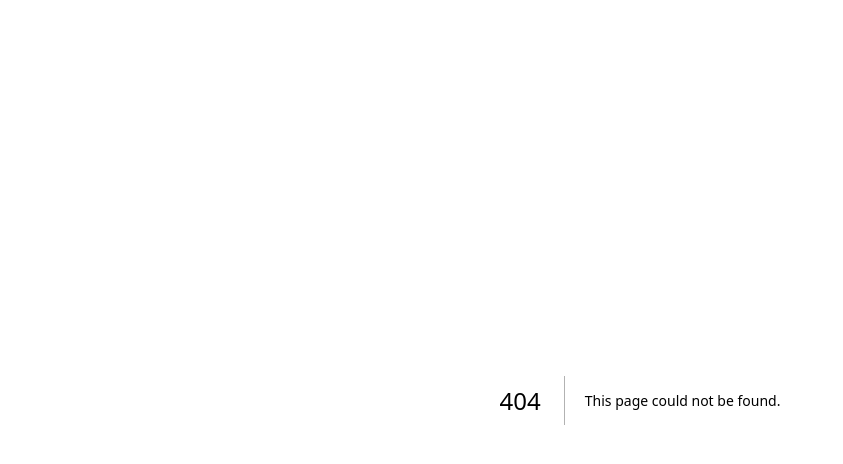
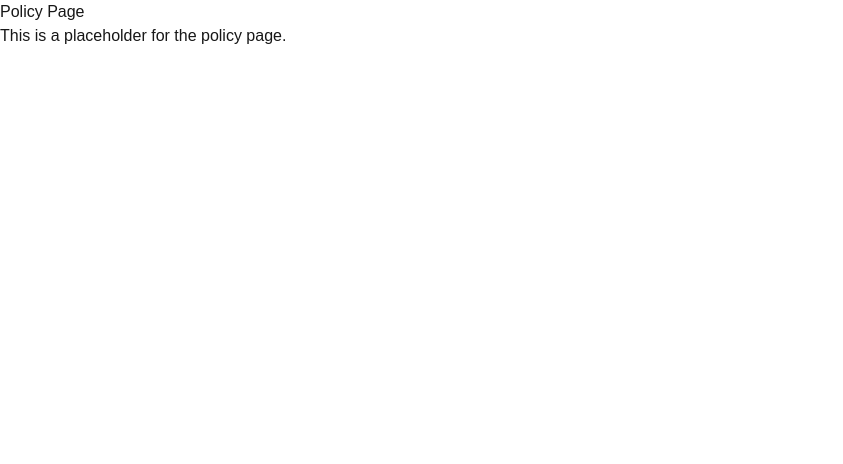
Before and after one commit to noshifei555/yuexiang-retirement-planner, a Next.js app: page /policy in a window 1280 px wide. Before the commit this address had no page. Shown: the top 464 px of the page, without its empty margins (0-843 px from the left). Built offline with nearby package versions, Linux system fonts and the light colour scheme.

Commit message:
Add policy page placeholder

```diff
--- /dev/null
+++ b/src/app/policy/page.tsx
@@ -0,0 +1,10 @@
+// Policy Page Placeholder
+
+export default function PolicyPage() {
+  return (
+    <div>
+      <h1>Policy Page</h1>
+      <p>This is a placeholder for the policy page.</p>
+    </div>
+  );
+}
```
